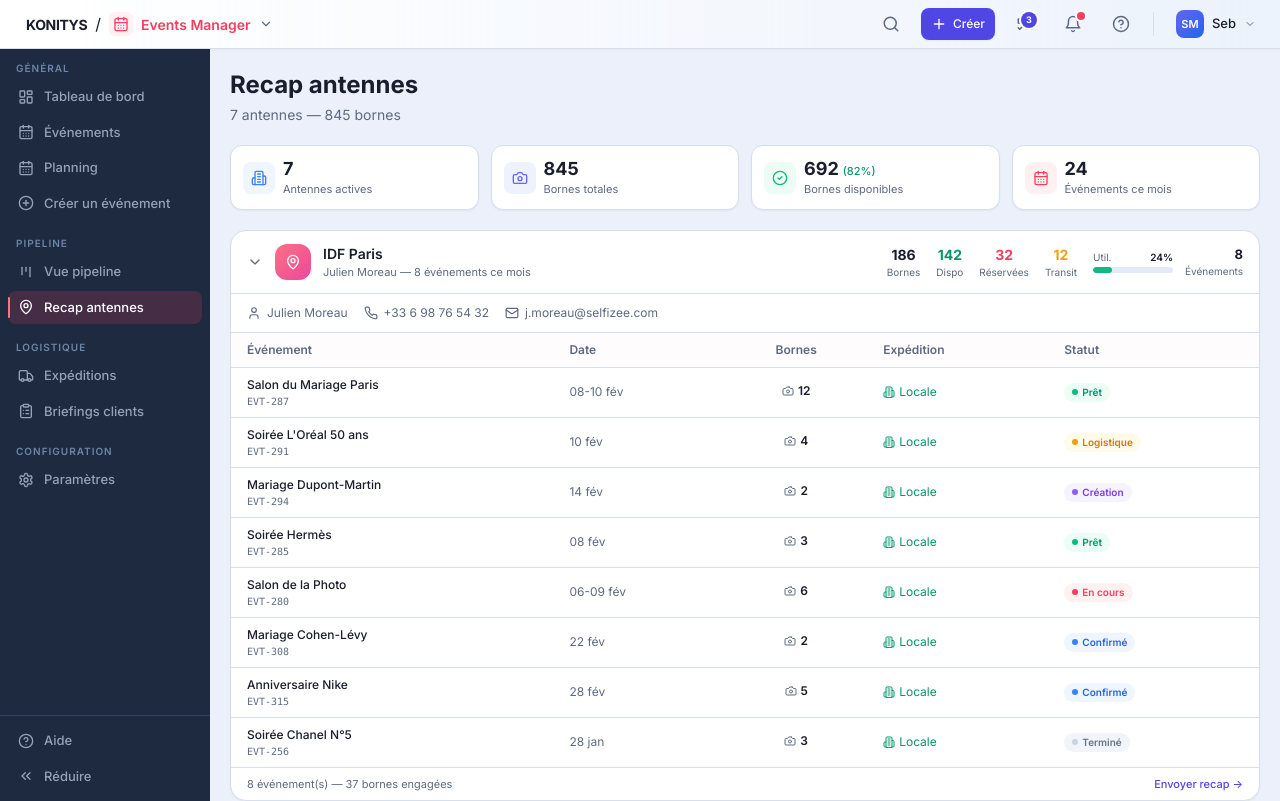
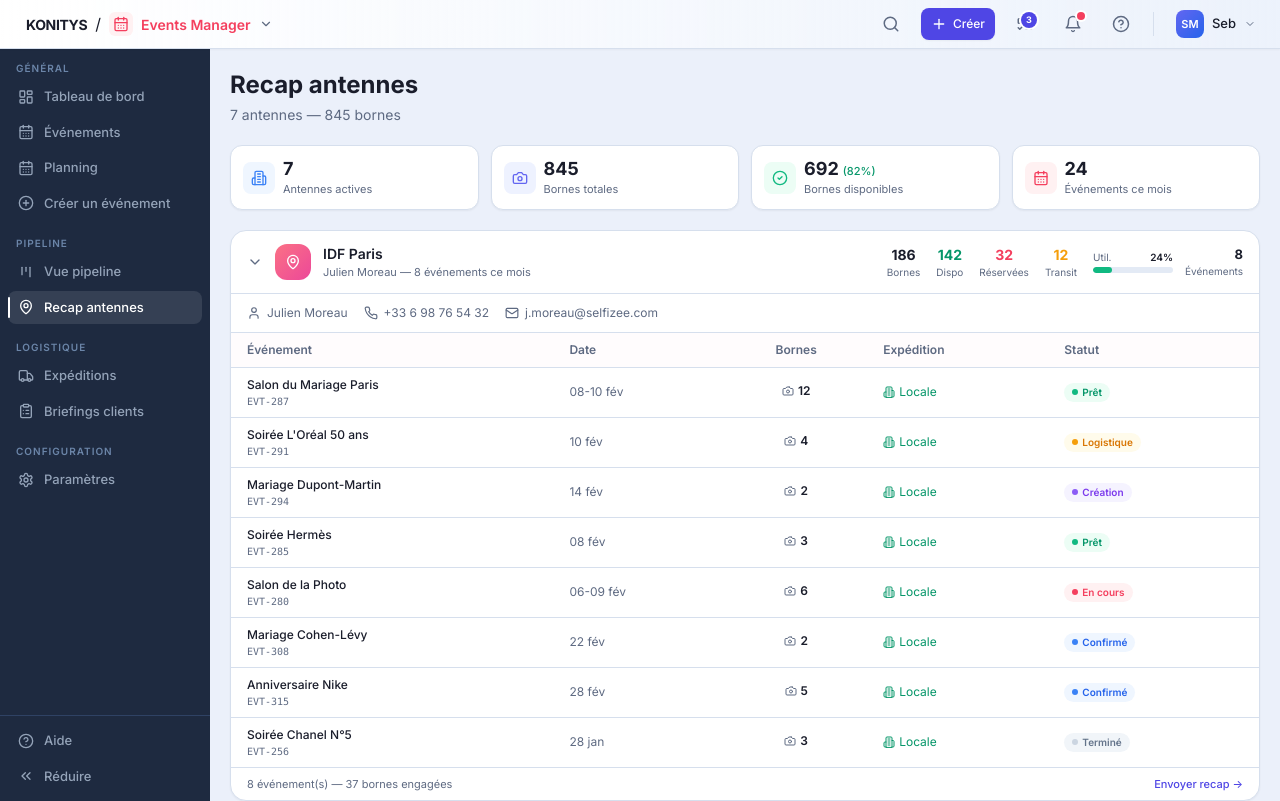
Before and after one commit to smcto/kitstart-platform, a React (Vite) app: page /events/antennes in a window 1280 px wide. Shown: the top 801 px of the page. Built offline with nearby package versions, Linux system fonts and the light colour scheme.

Commit message:
Revert sidebar colored hover/active states back to neutral white tint
https://claude.ai/code/session_01Fpb8xnhEUP3fdtBHgVNGKs

```diff
--- a/src/components/Sidebar.jsx
+++ b/src/components/Sidebar.jsx
@@ -175,12 +175,12 @@ export function Sidebar({ appName, collapsed, onToggle, activeKey, sections }) {
           "relative flex items-center gap-2.5 rounded-lg px-2.5 py-[7px] text-[13px] font-medium transition-all duration-150",
           collapsed ? "justify-center px-0" : "justify-start",
           active
-            ? cn(identity.sidebarActive, "text-white")
-            : cn("text-[--k-sidebar-text] hover:text-[--k-sidebar-text-active]", identity.sidebarHover)
+            ? "bg-white/10 text-white"
+            : "text-[--k-sidebar-text] hover:bg-white/[0.06] hover:text-[--k-sidebar-text-active]"
         )}
       >
         {active && !collapsed && (
-          <span className={cn("absolute left-0 top-[6px] bottom-[6px] w-[2px] rounded-full", identity.sidebarActiveDot)} />
+          <span className="absolute left-0 top-[6px] bottom-[6px] w-[2px] rounded-full bg-white" />
         )}
         <Icon className={cn(
           "h-[16px] w-[16px] shrink-0",
@@ -200,8 +200,7 @@ export function Sidebar({ appName, collapsed, onToggle, activeKey, sections }) {
     const props = onClick ? { onClick } : { href };
     const inner = (
       <span className={cn(
-        "flex items-center gap-2.5 rounded-lg px-2.5 py-[7px] text-[13px] font-medium text-[--k-sidebar-text] hover:text-[--k-sidebar-text-active] transition",
-        identity.sidebarHover,
+        "flex items-center gap-2.5 rounded-lg px-2.5 py-[7px] text-[13px] font-medium text-[--k-sidebar-text] hover:bg-white/[0.06] hover:text-[--k-sidebar-text-active] transition",
         collapsed && "justify-center px-0",
         onClick && "w-full"
       )}>
```
